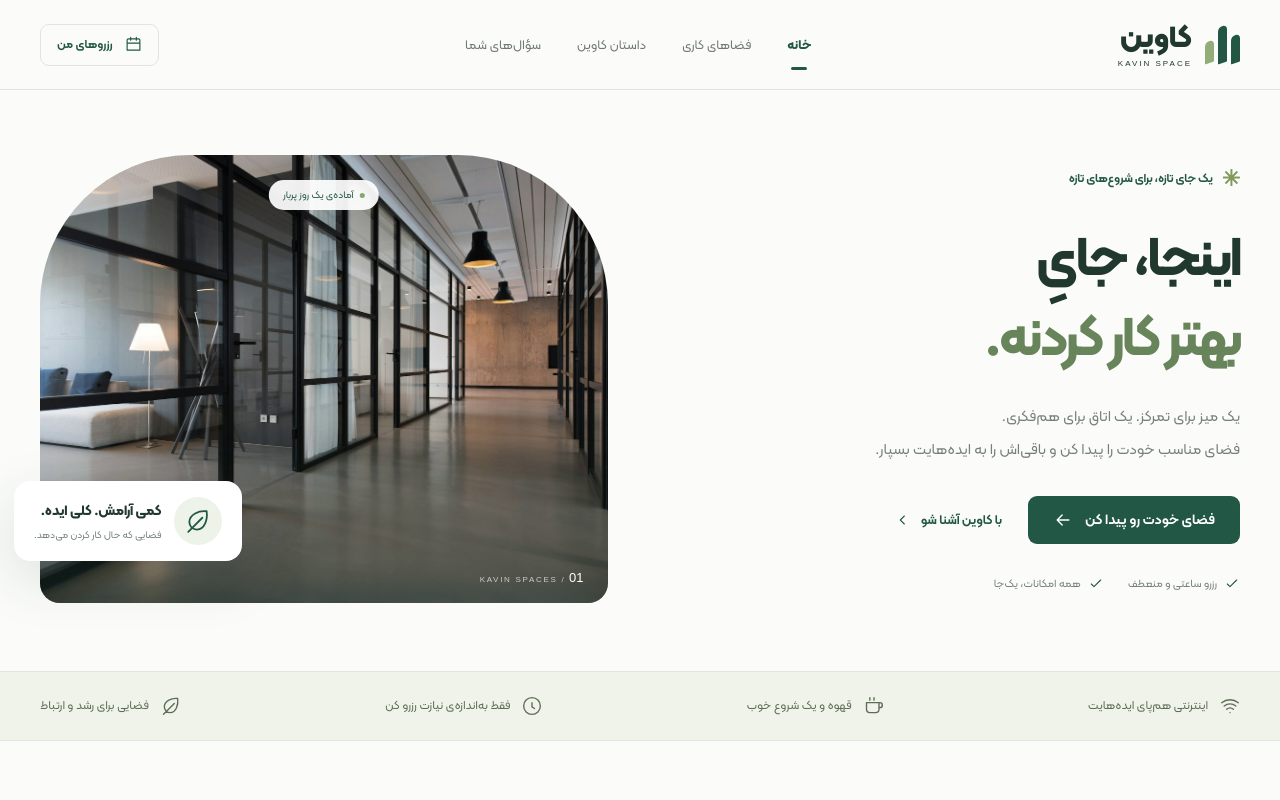
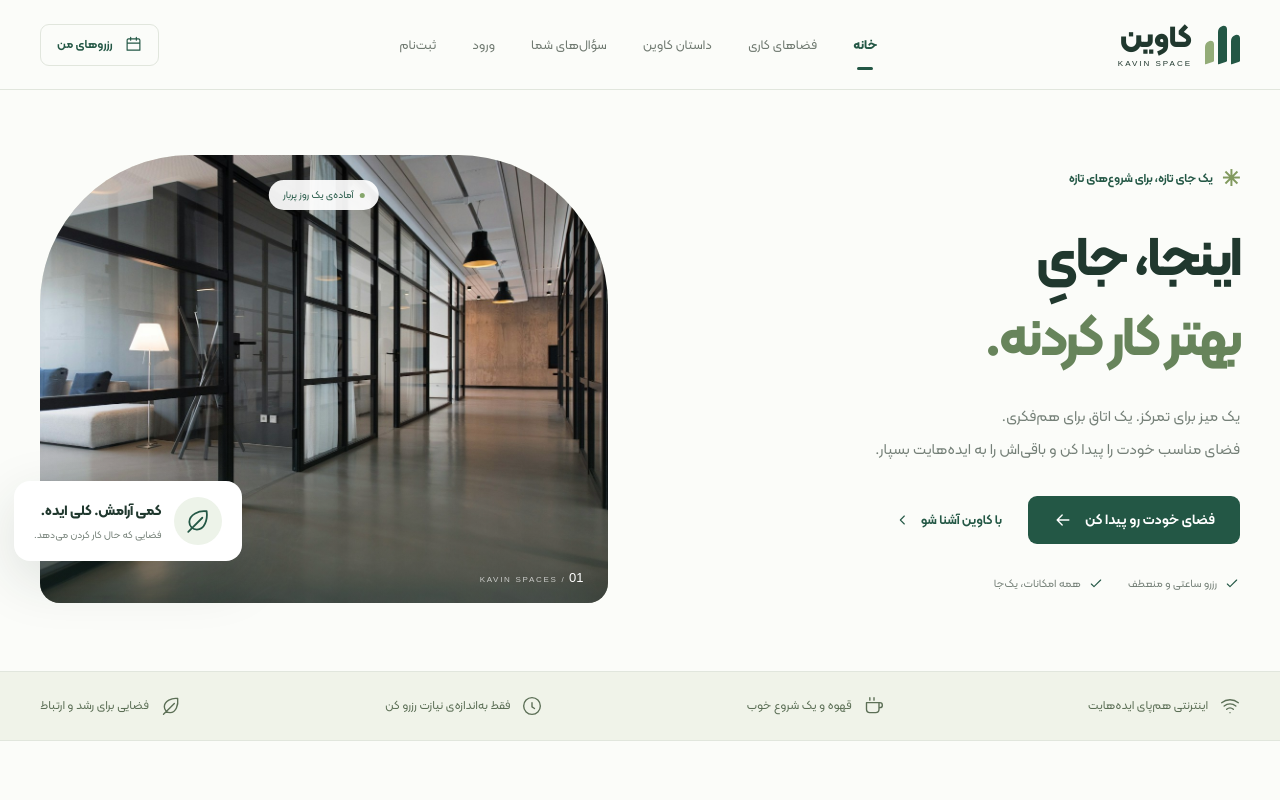
Before and after one commit to Narges-Safavi/Kavin, a Next.js app: page / in a window 1280 px wide. Shown: the top 800 px of the page. Built offline with nearby package versions, Linux system fonts and the light colour scheme.

Commit message:
fix: add separate login and signup links to navbar

```diff
--- a/components/Navbar.tsx
+++ b/components/Navbar.tsx
@@ -3,15 +3,20 @@ import Link from "next/link";
 import { usePathname } from "next/navigation";
 import { useState } from "react";
 import Icon from "./ui/Icon";
+
 const links = [
   { href: "/", label: "خانه" },
   { href: "/spaces", label: "فضاهای کاری" },
   { href: "/about", label: "داستان کاوین" },
   { href: "/faq", label: "سؤال‌های شما" },
+  { href: "/login", label: "ورود" },
+  { href: "/signup", label: "ثبت‌نام" },
 ];
+
 export default function Navbar() {
   const pathname = usePathname();
   const [open, setOpen] = useState(false);
+
   return (
     <header className="site-header">
       <div className="container nav-bar">
```
